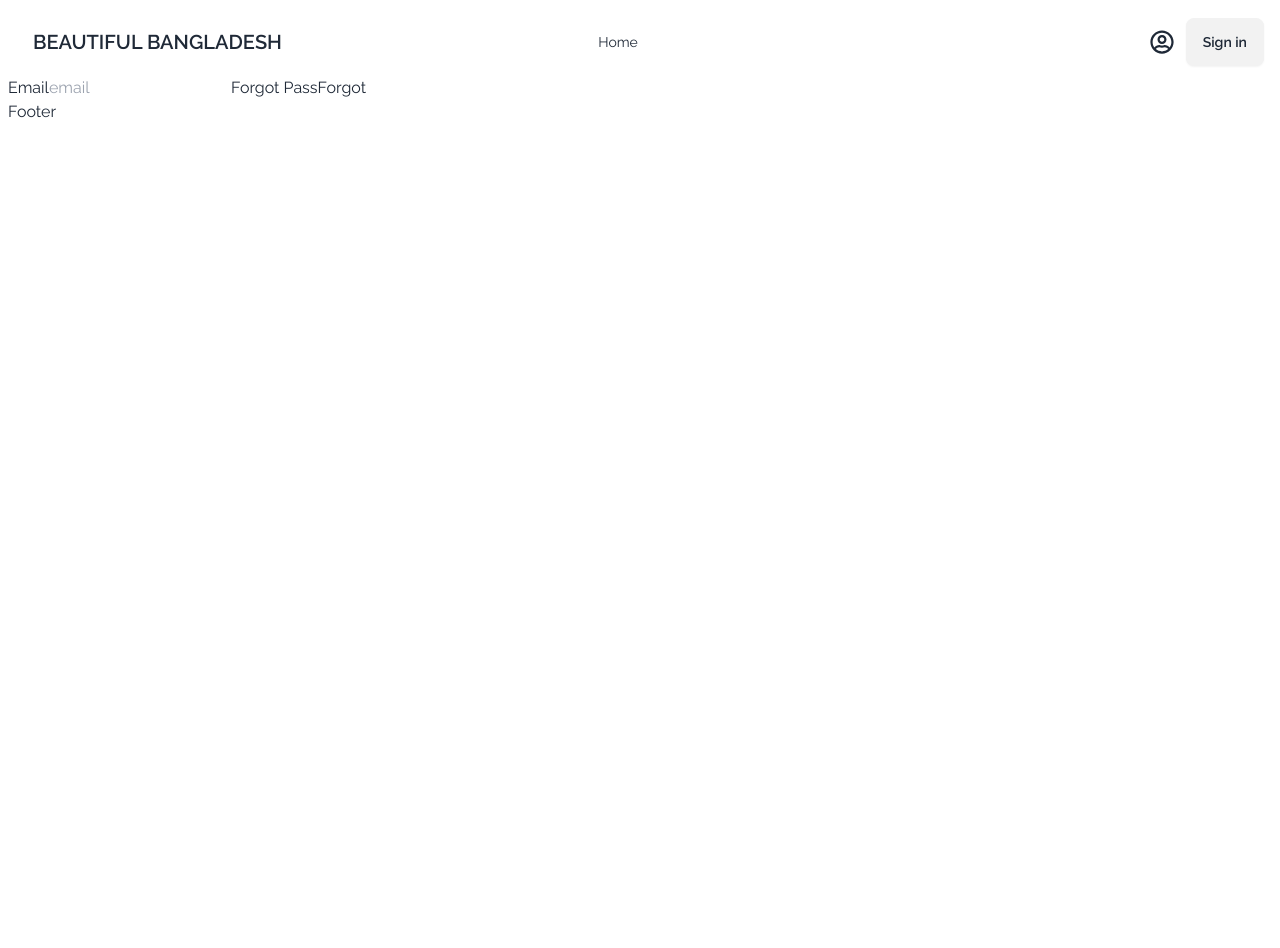
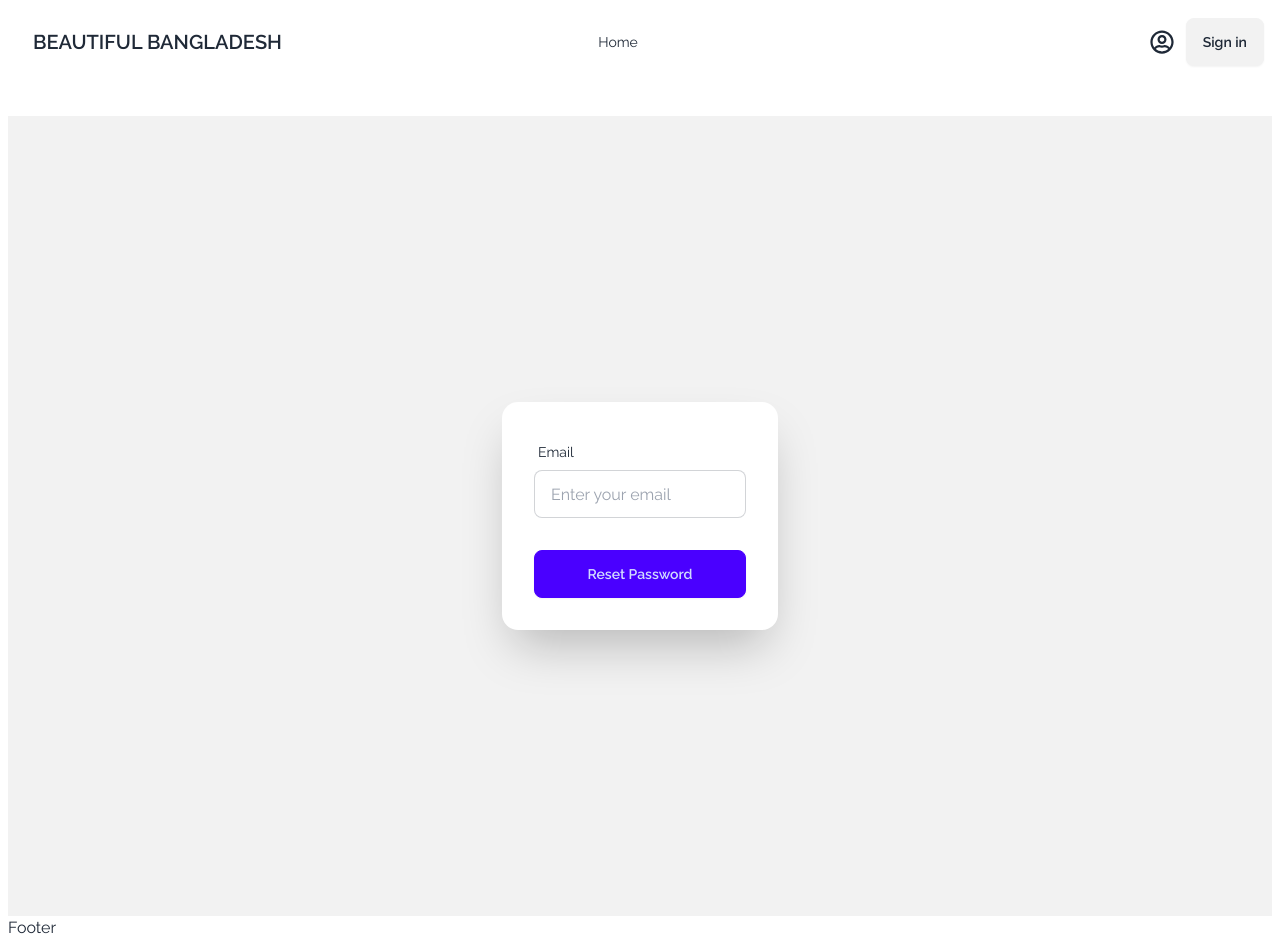
Before and after one commit to Shadmans-World/Eco-Adventure-Experiences, a React (Vite) app: page /forgotPass in a window 1280 px wide. Before the commit the page ends 800 px from the top, so only its background shows below. Built offline with nearby package versions, Linux system fonts and the light colour scheme; no server answers; a web font is replaced by a local one.

Commit message:
Forgot Password implemented

```diff
--- a/src/Auth/ForgotPass.jsx
+++ /dev/null
@@ -1,16 +0,0 @@
-import React from 'react';
-
-const ForgotPass = () => {
-    return (
-        <div>
-            <form>
-                <label>Email</label>
-                <input type="email" name="email" id="" placeholder='email' />
-                <label> Forgot Pass</label>
-                <button>Forgot</button>
-            </form>
-        </div>
-    );
-};
-
-export default ForgotPass;
--- /dev/null
+++ b/src/Auth/ForgotPassword.jsx
@@ -0,0 +1,71 @@
+
+
+import React, { useState, useEffect } from "react";
+import { useLocation, useNavigate } from "react-router-dom";
+import { sendPasswordResetEmail } from "firebase/auth";
+import { auth } from "../Context API/AuthProvider"; // Assuming you have auth exported from context provider
+
+const ForgotPassword = () => {
+    const location = useLocation();
+    const navigate = useNavigate();
+    const [email, setEmail] = useState("");
+    const [error, setError] = useState("");
+
+    // Check if the email is passed via the state from the Login page
+    useEffect(() => {
+        if (location.state?.email) {
+            setEmail(location.state.email);
+        }
+    }, [location.state]);
+
+    const handleResetPassword = (e) => {
+        e.preventDefault();
+
+        // Send password reset email through Firebase Auth
+        sendPasswordResetEmail(auth, email)
+            .then(() => {
+                alert("Password reset email sent! Check your inbox.");
+                // Redirect to Gmail by opening a new tab with Gmail
+                window.open("https://mail.google.com", "_blank");
+                navigate("/auth/login"); // Redirect back to login
+            })
+            .catch((error) => {
+                setError(`Error: ${error.message}`);
+            });
+    };
+
+    return (
+        <div className="mt-10">
+            <div className="hero bg-base-200 min-h-screen">
+                <div className="hero-content flex-col lg:flex-row-reverse">
+                    <div className="card bg-base-100 w-full max-w-sm shrink-0 shadow-2xl">
+                        <form onSubmit={handleResetPassword} className="card-body">
+                            <div className="form-control">
+                                <label className="label">
+                                    <span className="label-text">Email</span>
+                                </label>
+                                <input
+                                    type="email"
+                                    placeholder="Enter your email"
+                                    name="email"
+                                    className="input input-bordered"
+                                    required
+                                    value={email || ""} // Ensure email value is always a string
+                                    onChange={(e) => setEmail(e.target.value)} // Allow email to be changed
+                                />
+                            </div>
+                            <div className="form-control mt-6">
+                                <button type="submit" className="btn btn-primary">
+                                    Reset Password
+                                </button>
+                            </div>
+                        </form>
+                        {error && <p className="text-red-600 text-center mt-3">{error}</p>}
+                    </div>
+                </div>
+            </div>
+        </div>
+    );
+};
+
+export default ForgotPassword;
--- a/src/Auth/Login.jsx
+++ b/src/Auth/Login.jsx
@@ -1,29 +1,32 @@
+
+
 import React, { useContext, useState } from "react";
 import { Link, useNavigate, useLocation } from "react-router-dom";
 import { AuthContext } from "../Context API/AuthProvider";
-import { FcGoogle } from 'react-icons/fc'; // Import the Google icon
+import { FcGoogle } from "react-icons/fc"; // Import the Google icon
 
 const Login = () => {
     const { setUser, logInUser, googleSignInUser, error, setError } = useContext(AuthContext);
     const navigate = useNavigate();
     const location = useLocation();
-    const from = location.state?.from?.pathname || '/'; // Redirect to previous page after login
+    const from = location.state?.from?.pathname || "/"; // Redirect to previous page after login
+
+    const [email, setEmail] = useState("");
 
     const handleLogin = (e) => {
         e.preventDefault();
         const data = e.target;
         const email = data.email.value;
         const password = data.password.value;
-        console.log(email, password);
 
         logInUser(email, password)
-        .then(result => {
+            .then((result) => {
                 const user = result.user;
                 setUser(user);
                 setError(""); // Clear any previous error
                 navigate(from, { replace: true }); // Redirect to the requested page or home
             })
-        .catch(error => {
+            .catch((error) => {
                 const message = error.message;
                 setError(`Error: ${message}`); // Display more detailed error message
             });
@@ -32,11 +35,10 @@ const Login = () => {
     const handleGoogle = () => {
         googleSignInUser()
             .then(() => {
-                // No need to handle user inside here, because it's already set in the AuthContext
                 setError(""); // Clear any previous errors
                 navigate(from, { replace: true }); // Redirect to the requested page or home
             })
-            .catch(error => {
+            .catch((error) => {
                 setError(`Google Sign-In Error: ${error.message}`); // Show error message
             });
     };
@@ -49,8 +51,7 @@ const Login = () => {
                         <h1 className="text-5xl font-bold">Login now!</h1>
                         <p className="py-6">
                             Provident cupiditate voluptatem et in. Quaerat fugiat ut assumenda
-                            excepturi exercitationem quasi. In deleniti eaque aut repudiandae
-                            et a id nisi.
+                            excepturi exercitationem quasi. In deleniti eaque aut repudiandae et a id nisi.
                         </p>
                     </div>
                     <div className="card bg-base-100 w-full max-w-sm shrink-0 shadow-2xl">
@@ -65,6 +66,8 @@ const Login = () => {
                                     name="email"
                                     className="input input-bordered"
                                     required
+                                    value={email}
+                                    onChange={(e) => setEmail(e.target.value)} // Update the email state
                                 />
                             </div>
                             <div className="form-control">
@@ -79,17 +82,31 @@ const Login = () => {
                                     required
                                 />
                                 <label className="label">
-                                    <Link to={'/forgotPass'} className="label-text-alt link link-hover">
+                                    <Link
+                                        to="/forgotPass"
+                                        state={{ email }} // Pass the email via state
+                                        className="label-text-alt link link-hover"
+                                    >
                                         Forgot password?
                                     </Link>
                                 </label>
                             </div>
                             <div className="form-control mt-6">
-                                <button type="submit" className="btn btn-primary">Login</button>
+                                <button type="submit" className="btn btn-primary">
+                                    Login
+                                </button>
                             </div>
                         </form>
                         <div className="text-center text-[15px] mb-3 text-red-600">
-                            <p>New to this website? <span><Link className="text-black font-bold" to='/auth/register'>Register</Link> please</span></p>
+                            <p>
+                                New to this website?{" "}
+                                <span>
+                                    <Link className="text-black font-bold" to="/auth/register">
+                                        Register
+                                    </Link>{" "}
+                                    please
+                                </span>
+                            </p>
                         </div>
 
                         {/* Google Sign-In Button */}
@@ -101,9 +118,7 @@ const Login = () => {
                         </div>
 
                         {/* Display Error Message */}
-                        {error && (
-                            <p className="text-red-600 mb-3 text-center">{error}</p>
-                        )}
+                        {error && <p className="text-red-600 mb-3 text-center">{error}</p>}
                     </div>
                 </div>
             </div>
--- a/src/Context API/AuthProvider.jsx
+++ b/src/Context API/AuthProvider.jsx
@@ -72,6 +72,8 @@ const AuthProvider = ({ children }) => {
       });
   };
 
+
+
   // Auth state change listener (user state persistence)
   useEffect(() => {
     const unSubscribe = onAuthStateChanged(auth, (currentUser) => {
```
Also changed, not shown: src/main.jsx (+5 -3 lines). Lines whose indentation alone changed are shown as unchanged.
